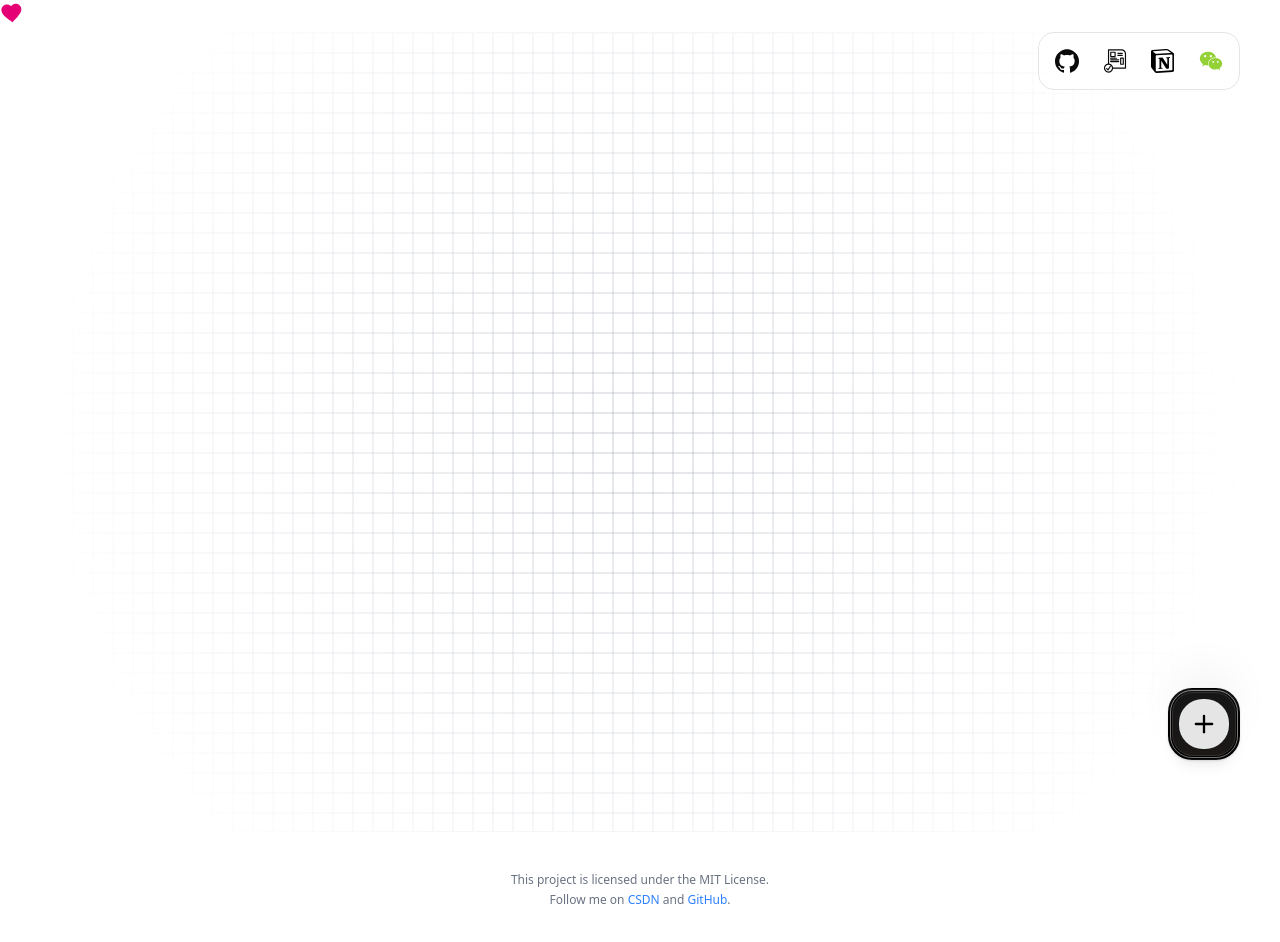
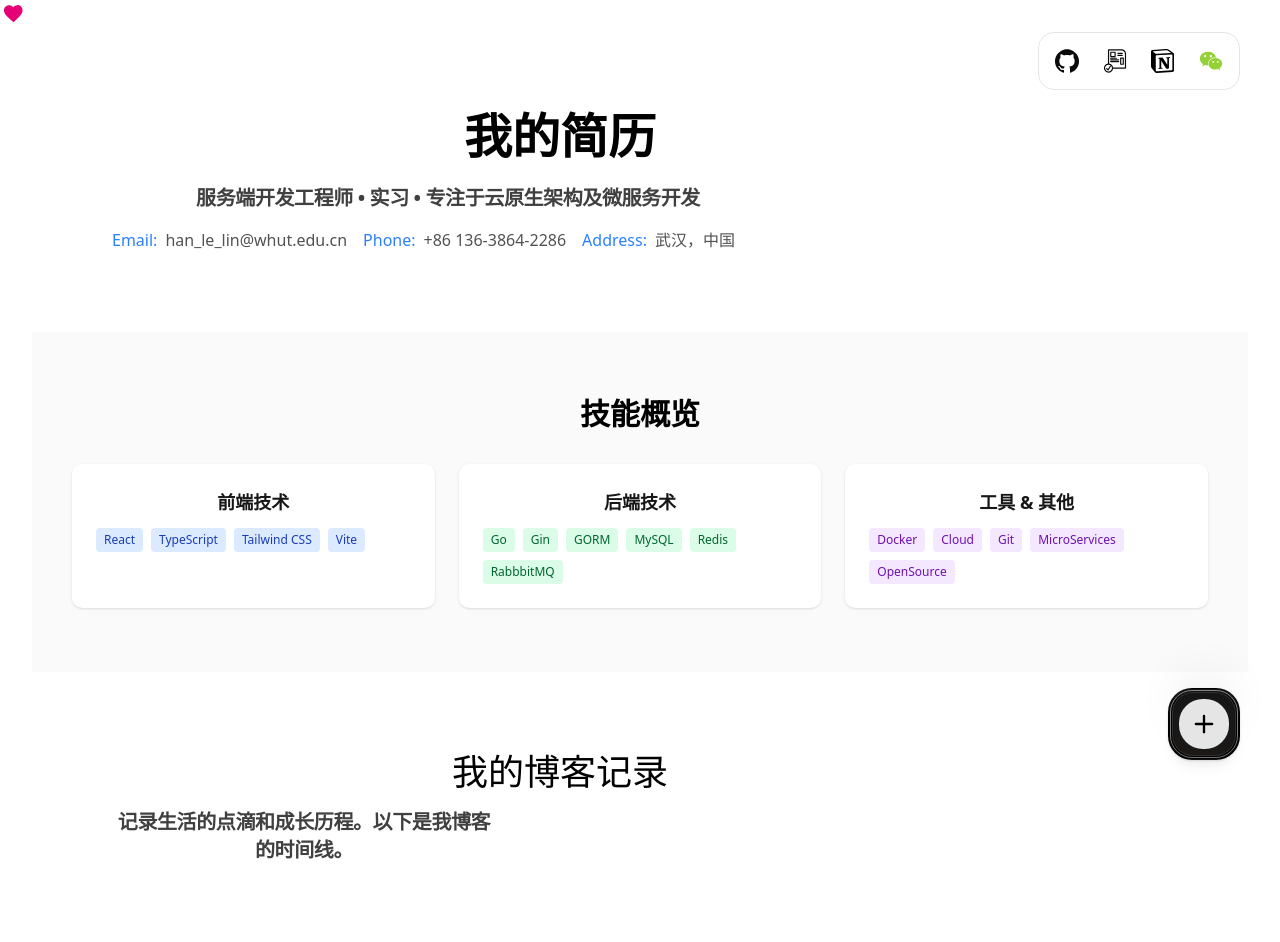
Before and after one commit to 2Stephen/blog-client, a React (Vite) app: page /resume in a window 1280 px wide. Shown: the top 942 px of the page. Before the commit the page ends 908 px from the top, so only its background shows below. Built offline with nearby package versions, Linux system fonts and the light colour scheme.

Commit message:
feat: 完成简历界面

```diff
--- a/src/App.tsx
+++ b/src/App.tsx
@@ -3,6 +3,7 @@ import './App.css'
 import { BrowserRouter, Route, Routes } from 'react-router'
 import Home from '@/pages/Home'
 import Blog from '@/pages/Blog'
+import Resume from '@/pages/Resume'
 import { useLenis } from "@/hooks/useLenis";
 import { Pointer } from "@/components/magicui/pointer";
 import { motion } from "motion/react";
@@ -67,6 +68,7 @@ const App: React.FC = () => {
         <Routes>
           <Route path="/" element={<Home />} />
           <Route path="/blog" element={<Blog />} />
+          <Route path="/resume" element={<Resume />} />
           {/* 其他路由可以在这里添加 */}
         </Routes>
       </BrowserRouter>
--- a/src/components/diy/dock.tsx
+++ b/src/components/diy/dock.tsx
@@ -44,8 +44,10 @@ export function DockDemo() {
         </DockIcon>
 
 
-        <DockIcon> <Tooltip text="Download Resume">
-          <Icons.resume className="size-6" /></Tooltip>
+        <DockIcon onClick={() => (window.location.href = "/resume")}>
+          <Tooltip text="View Resume">
+            <Icons.resume className="size-6" />
+          </Tooltip>
         </DockIcon>
 
 
--- /dev/null
+++ b/src/pages/Resume.tsx
@@ -0,0 +1,174 @@
+import { useMemo } from "react";
+import { Timeline } from "@/components/ui/timeline";
+import { TypingAnimation } from "@/components/magicui/typing-animation";
+
+const Resume = () => {
+  const resumeData = [
+    {
+      title: "2024",
+      content: {
+        headline: "服务端开发工程师(实习生)",
+        description: "金山办公 • 2025.04-2025.07",
+        details: [
+          "Led a team of 5 developers in building a modern e-commerce platform",
+          "Implemented micro-frontend architecture reducing build time by 40%",
+          "Introduced automated testing pipeline improving code quality",
+          "Mentored 3 junior developers, helping them advance their careers"
+        ],
+        skills: ["React", "TypeScript", "Next.js", "Docker", "AWS"]
+      }
+    },
+    {
+      title: "Education",
+      content: {
+        headline: "计算机科学与技术(卓越工程师)",
+        description: "武汉理工大学 • 2022-2026 • GPA: 前20% • 班长",
+        details: [
+          "主修课程: 操作系统(95.4)、计算机网络(92.93)、计算机组成与系统结构(86.35)、Web应用开发(88.87)",
+          "2025 • 金山软件社会实践奖学金(1万元)",
+          "2024 • 全球校园人工智能算法精英赛 • 全国一等奖",
+          "2025 • 蓝桥杯程序设计大赛(A组) • 湖北省二等奖",
+          "2025 • 中国机器人与人工智能大赛 • 湖北省三等奖",
+          "2024 • 武汉理工大学奖学金",
+        ],
+        skills: ["Go", "Java", "计算机网络", "数据结构", "算法"]
+      }
+    }
+  ];
+
+  const xmlData = useMemo(() => {
+    return resumeData.map((item) => ({
+      title: item.title,
+      content: (
+        <div className="space-y-6">
+          <div>
+            <h3 className="text-lg md:text-xl font-semibold text-neutral-900 dark:text-neutral-100 mb-2">
+              {item.content.headline}
+            </h3>
+            <p className="text-sm md:text-base text-neutral-700 dark:text-neutral-300 mb-4">
+              {item.content.description}
+            </p>
+          </div>
+
+          {item.content.details && (
+            <div className="space-y-2">
+              <h4 className="text-sm font-medium text-neutral-800 dark:text-neutral-200">
+                主要成就:
+              </h4>
+              <ul className="space-y-1">
+                {item.content.details.map((detail, index) => (
+                  <li key={index} className="flex items-start gap-2 text-xs md:text-sm text-neutral-600 dark:text-neutral-400">
+                    <span className="text-blue-500 mt-1">•</span>
+                    {detail}
+                  </li>
+                ))}
+              </ul>
+            </div>
+          )}
+
+          {item.content.skills && (
+            <div className="space-y-2">
+              <h4 className="text-sm font-medium text-neutral-800 dark:text-neutral-200">
+                主要技能:
+              </h4>
+              <div className="flex flex-wrap gap-2">
+                {item.content.skills.map((skill, index) => (
+                  <span
+                    key={index}
+                    className="px-2 py-1 text-xs bg-blue-100 dark:bg-blue-900/20 text-blue-800 dark:text-blue-300 rounded-md border border-blue-200 dark:border-blue-800"
+                  >
+                    {skill}
+                  </span>
+                ))}
+              </div>
+            </div>
+          )}
+        </div>
+      ),
+    }));
+  }, [resumeData]);
+
+  return (
+    <div className="relative w-full overflow-clip">
+      {/* Header Section */}
+      <div className="w-full bg-white dark:bg-neutral-950 font-sans md:px-10">
+        <div className="max-w-7xl mx-auto py-20 px-4 md:px-8 lg:px-10">
+          <h1 className="text-2xl md:text-5xl font-bold text-black dark:text-white max-w-4xl mb-6">
+            我的简历
+          </h1>
+          <div className="space-y-4 max-w-2xl">
+            <TypingAnimation className="text-lg md:text-xl text-neutral-700 dark:text-neutral-300" duration={100}>
+              服务端开发工程师 • 实习 • 专注于云原生架构及微服务开发
+            </TypingAnimation>
+            <div className="flex flex-wrap gap-4 text-sm md:text-base text-neutral-600 dark:text-neutral-400">
+              <span className="flex items-center gap-2">
+                <span className="text-blue-500">Email:</span>
+                han_le_lin@whut.edu.cn
+              </span>
+              <span className="flex items-center gap-2">
+                <span className="text-blue-500">Phone:</span>
+                +86 136-3864-2286
+              </span>
+              <span className="flex items-center gap-2">
+                <span className="text-blue-500">Address:</span>
+                武汉，中国
+              </span>
+            </div>
+          </div>
+        </div>
+      </div>
+
+      {/* Skills Summary */}
+      <div className="w-full bg-neutral-50 dark:bg-neutral-900 py-16">
+        <div className="max-w-7xl mx-auto px-4 md:px-8 lg:px-10">
+          <h2 className="text-xl md:text-3xl font-bold text-black dark:text-white mb-8">
+            技能概览
+          </h2>
+          <div className="grid grid-cols-1 md:grid-cols-3 gap-6">
+            <div className="bg-white dark:bg-neutral-800 p-6 rounded-lg shadow-sm">
+              <h3 className="font-semibold text-lg mb-3 text-neutral-900 dark:text-neutral-100">
+                前端技术
+              </h3>
+              <div className="flex flex-wrap gap-2">
+                {["React", "TypeScript", "Tailwind CSS", "Vite"].map((skill) => (
+                  <span key={skill} className="px-2 py-1 text-xs bg-blue-100 dark:bg-blue-900/20 text-blue-800 dark:text-blue-300 rounded">
+                    {skill}
+                  </span>
+                ))}
+              </div>
+            </div>
+            <div className="bg-white dark:bg-neutral-800 p-6 rounded-lg shadow-sm">
+              <h3 className="font-semibold text-lg mb-3 text-neutral-900 dark:text-neutral-100">
+                后端技术
+              </h3>
+              <div className="flex flex-wrap gap-2">
+                {["Go", "Gin", "GORM", "MySQL", "Redis", "RabbbitMQ"].map((skill) => (
+                  <span key={skill} className="px-2 py-1 text-xs bg-green-100 dark:bg-green-900/20 text-green-800 dark:text-green-300 rounded">
+                    {skill}
+                  </span>
+                ))}
+              </div>
+            </div>
+            <div className="bg-white dark:bg-neutral-800 p-6 rounded-lg shadow-sm">
+              <h3 className="font-semibold text-lg mb-3 text-neutral-900 dark:text-neutral-100">
+                工具 & 其他
+              </h3>
+              <div className="flex flex-wrap gap-2">
+                {["Docker", "Cloud", "Git", "MicroServices", "OpenSource"].map((skill) => (
+                  <span key={skill} className="px-2 py-1 text-xs bg-purple-100 dark:bg-purple-900/20 text-purple-800 dark:text-purple-300 rounded">
+                    {skill}
+                  </span>
+                ))}
+              </div>
+            </div>
+          </div>
+        </div>
+      </div>
+
+      {/* Timeline */}
+      <Timeline data={xmlData} />
+    </div>
+  );
+};
+
+export default Resume;
```
